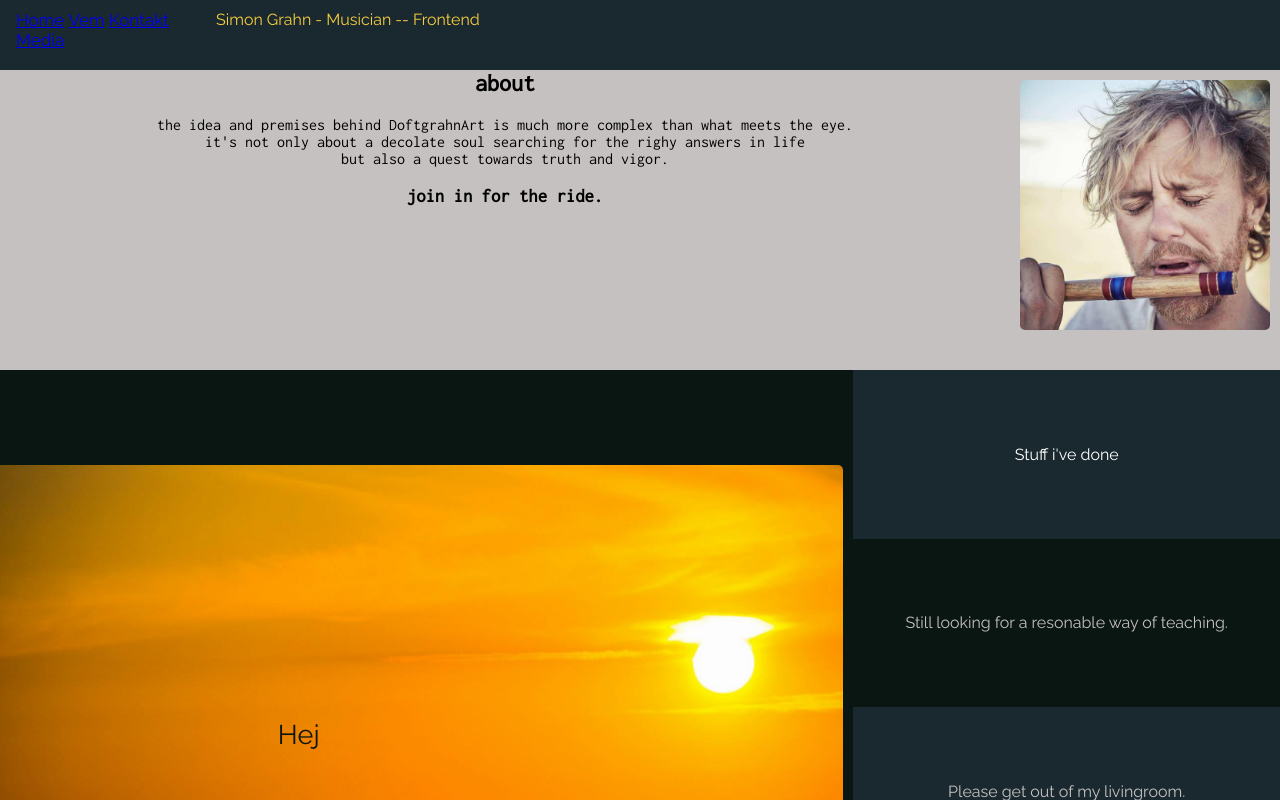
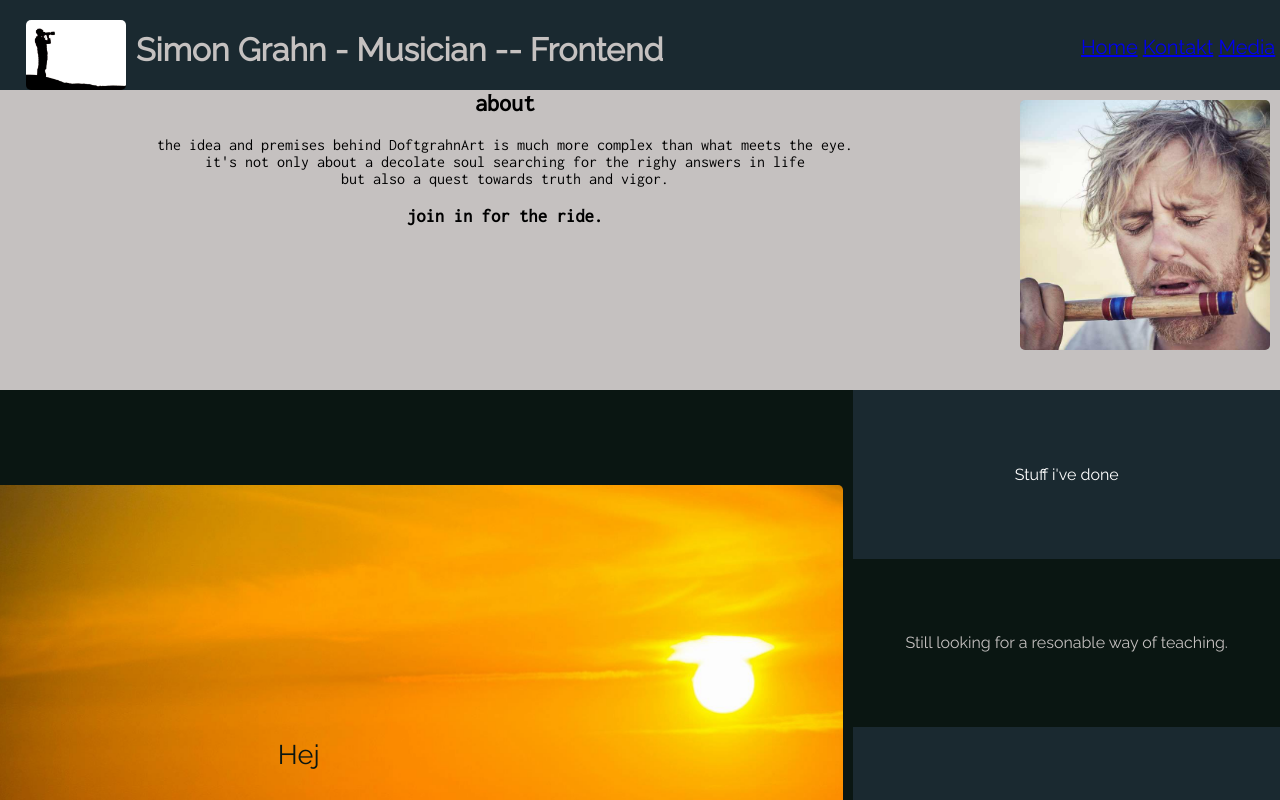
Before and after one commit to Doftgrahn/simonproject, a plain HTML site: page index.html in a window 1280 px wide. Shown: the top 800 px of the page. Drawn offline with Linux system fonts and the light colour scheme.

Commit message:
changes to menu

```diff
--- a/index.css
+++ b/index.css
@@ -20,20 +20,29 @@ Evening: #262228
 --*/
 body {
   margin: 0;
-  margin-top: 70px;
+  margin-top: 90px;
   font-family: 'Raleway', sans-serif;
+  width: 100%;
 }
 
 /*---------HEADER----------*/
 .header {
   width: 100%;
-  height: 50px;
+  height: 70px;
   position: fixed;
   top: 0;
   z-index: 1;
   padding: 10px 16px;
   background-color: #1A2930;
-  color: #F7CE3E;
+  color: #C5C1C0;
+}
+
+.logo {
+  width: 100px;
+  height: 70px;
+  float: left;
+  top: 0;
+  margin: 10px;
 }
 
 .intro {
@@ -43,22 +52,31 @@ body {
   top: 0;
 }
 
-ul {
-  list-style-type: none;
-  margin: 0;
-  padding: 0;
-  width: 200px;
-  font-size: 17px;
-  float: left;
+.intro h1 {
+  text-align: center;
+  display: inline-block;
 }
 
-li {
+.menu {
+  list-style-type: none;
+  margin-right: 10px;
+  padding: 5px;
+  width: 200px;
+  font-size: 20px;
+  float: right;
+  color: #F7CE3E;
+}
+
+.menu li {
   display: inline-block;
+}
+
+.menu li a:visited {
+  color: #F7CE3E
 }
 
 li a:hover {
   background-color: #1A2930;
-  color: white;
 }
 
 /*---JAVASCRIPT----*/
@@ -82,15 +100,13 @@ li a:hover {
 }
 
 img {
-  width:250px;
-  height:250px;
+  width: 250px;
+  height: 250px;
   float: right;
-  margin:10px;
+  margin: 10px;
   border-radius: 5px;
   max-width: 100%;
   object-fit: cover;
-
-
 }
 
 /*-------------Gridbox--------*/
--- a/index.html
+++ b/index.html
@@ -12,19 +12,17 @@
 </head>
 
 <body>
-
-
   <header class="header" id="myHeader">
-    <div class "intro"> Simon Grahn - Musician -- Frontend
-
-      <ul>
+    <img src="logo_jens.jpg" class="logo" alt="Italian Trulli">
+    <ul class="menu">
       <li><a href="#hem">Home</a></li>
-        <li><a href="#vem">Vem</a></li>
       <li><a href="#Kontakt">Kontakt</a></li>
       <li><a href="#Media">Media</a></li>
     </ul>
+    <div class "intro">
+      <h1>Simon Grahn - Musician -- Frontend</h1>
 
-
+    </div>
   </header>
 
   <img src="simonpic.jpg" alt="Italian Trulli">
@@ -33,8 +31,10 @@
     <h2> about </h2>
     <p> the idea and premises behind DoftgrahnArt is much more complex than what meets the eye.<br>
       it's not only about a decolate soul searching for the righy answers in life <br>
-   but also a quest towards truth and vigor.  </p>
-   <h3><bold>join in for the ride.</bold></h3>
+      but also a quest towards truth and vigor. </p>
+    <h3>
+      <bold>join in for the ride.</bold>
+    </h3>
 
 
 
```
Also changed, not shown: logo_jens.jpg (added). Lines whose indentation alone changed are shown as unchanged.
